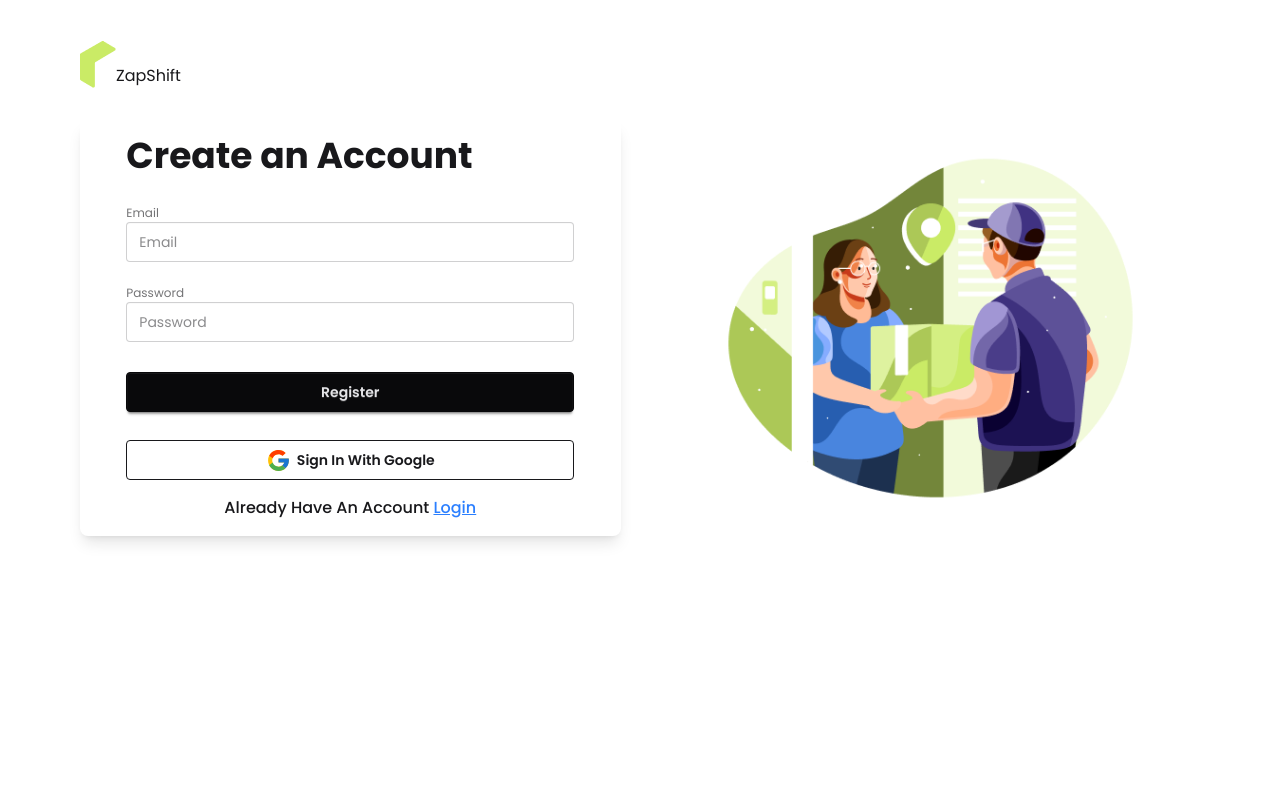
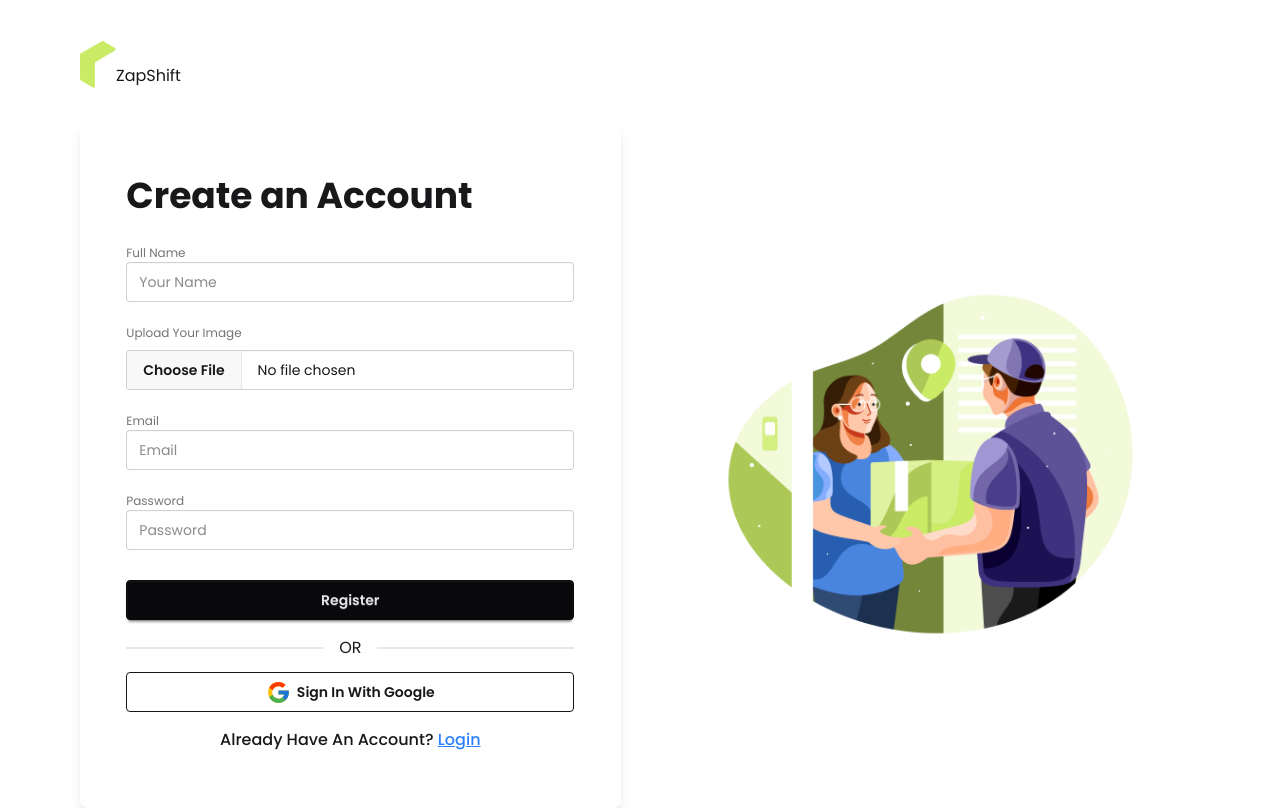
Before and after one commit to md-tahmid-hasan-golap/zapShift-client-side, a React (Vite) app: page /register in a window 1280 px wide. Built offline with nearby package versions, Linux system fonts and the light colour scheme; no server answers.

Commit message:
add  a update profile

```diff
--- a/package.json
+++ b/package.json
@@ -11,6 +11,7 @@
   },
   "dependencies": {
     "@tailwindcss/vite": "^4.1.18",
+    "axios": "^1.13.6",
     "firebase": "^12.8.0",
     "lucide-react": "^0.563.0",
     "react": "^19.2.0",
--- a/src/Auth/Register.jsx
+++ b/src/Auth/Register.jsx
@@ -3,9 +3,13 @@ import { useForm } from "react-hook-form";
 import { Link, useNavigate } from "react-router";
 import { AuthContext } from "../firebase/FirebaseAuthProvider";
 import { FcGoogle } from "react-icons/fc";
+import toast from "react-hot-toast";
+import { User } from "lucide-react";
+import axios from "axios";
 
 const Register = () => {
-  const { creatUser, signInWithGoogle } = useContext(AuthContext);
+  const { creatUser, signInWithGoogle, updateUserProfile } =
+    useContext(AuthContext);
   const navigate = useNavigate();
 
   const {
@@ -15,14 +19,36 @@ const Register = () => {
   } = useForm();
 
   const handelRegister = (data) => {
-    console.log(data);
+    // data context e email, password ebong name thakbe
+    console.log(data.photo[0]);
+    const profileImage = data.photo[0];
     creatUser(data.email, data.password)
       .then((result) => {
         console.log(result);
+        // update User profile here
+        const formData = new FormData();
+        formData.append("image", profileImage);
+        const imageApiUrl = `https://api.imgbb.com/1/upload?key=${import.meta.env.VITE_image_host}`;
+        axios.post(imageApiUrl, formData).then((res) => {
+          console.log("ufter image upload", res.data.data.url);
+          const userProfile = {
+            displayName: data.name,
+            photoURL: res.data.data.url,
+          };
+          updateUserProfile(userProfile)
+            .then(() => {
+              console.log("user Profile updated Done");
+            })
+            .catch((error) => {
+              console.log(error);
+            });
+        });
+        toast.success("Account created successfully!");
         navigate("/");
       })
       .catch((error) => {
         console.log(error);
+        toast.error(error.message || "Registration failed!");
       });
   };
 
@@ -30,52 +56,94 @@ const Register = () => {
     signInWithGoogle()
       .then((result) => {
         console.log(result);
+        toast.success("Signed in with Google!");
         navigate("/");
       })
       .catch((error) => {
         console.log(error);
+        toast.error("Google sign in failed!");
       });
   };
 
   return (
-    <div className="w-full max-w-md mx-auto px-4 sm:px-0">
+    <div className="w-full max-w-md mx-auto px-4 sm:px-0 py-10">
       <h2 className="text-2xl sm:text-3xl md:text-4xl font-bold text-center md:text-left mb-6">
         Create an Account
       </h2>
 
       <form onSubmit={handleSubmit(handelRegister)}>
         <fieldset className="fieldset space-y-4">
+          {/* Name Field */}
+          <div>
+            <label className="label">Full Name</label>
+            <input
+              type="text"
+              {...register("name", { required: "Name is required" })}
+              className="input input-bordered w-full"
+              placeholder="Your Name"
+            />
+            {errors.name && (
+              <p className="text-red-500 text-sm mt-1">{errors.name.message}</p>
+            )}
+          </div>
+          {/* image  Field */}
+          <div>
+            <label className="label mb-2">Upload Your Image</label>
+            <input
+              type="file"
+              {...register("photo", { required: "photo is required" })}
+              className="file-input input-bordered w-full"
+              placeholder="Upload Your Image"
+            />
+            {errors.name && (
+              <p className="text-red-500 text-sm mt-1">{errors.name.message}</p>
+            )}
+          </div>
+
+          {/* Email Field */}
           <div>
             <label className="label">Email</label>
             <input
               type="email"
-              {...register("email", { required: true })}
+              {...register("email", { required: "Email is required" })}
               className="input input-bordered w-full"
               placeholder="Email"
             />
-            {errors.email?.type === "required" && (
-              <p className="text-red-500 text-sm mt-1">Email is required</p>
+            {errors.email && (
+              <p className="text-red-500 text-sm mt-1">
+                {errors.email.message}
+              </p>
             )}
           </div>
 
+          {/* Password Field */}
           <div>
             <label className="label">Password</label>
             <input
               type="password"
-              {...register("password", { required: true, minLength: 6 })}
+              {...register("password", {
+                required: "Password is required",
+                minLength: {
+                  value: 6,
+                  message: "Minimum 6 characters required",
+                },
+              })}
               className="input input-bordered w-full"
               placeholder="Password"
             />
-            {errors.password?.type === "minLength" && (
+            {errors.password && (
               <p className="text-red-500 text-sm mt-1">
-                Password must be at least 6 characters
+                {errors.password.message}
               </p>
             )}
           </div>
 
           <button className="btn btn-neutral w-full mt-2">Register</button>
         </fieldset>
-        <br />
+      </form>
+
+      <div className="divider">OR</div>
+
       <button
         onClick={handelSignInWithGoogle}
         className="btn btn-outline w-full"
@@ -83,10 +151,9 @@ const Register = () => {
         <FcGoogle size={25} />
         Sign In With Google
       </button>
-      </form>
 
       <p className="text-center font-medium pt-4 text-sm sm:text-base">
-        Already Have An Account{" "}
+        Already Have An Account?{" "}
         <Link className="text-blue-500 underline" to="/login">
           Login
         </Link>
--- a/src/firebase/FirebaseAuthProvider.jsx
+++ b/src/firebase/FirebaseAuthProvider.jsx
@@ -8,6 +8,7 @@ import {
   signInWithEmailAndPassword,
   signInWithPopup,
   signOut,
+  updateProfile,
 } from "firebase/auth";
 
 export const AuthContext = createContext(null);
@@ -54,6 +55,9 @@ const FirebaseAuthProvider = ({ children }) => {
     setLoading(true);
     return signOut(auth);
   };
+  const updateUserProfile = (profile) => {
+    return updateProfile(auth.currentUser, profile);
+  };
   const userInfo = {
     user,
     setUser,
@@ -63,6 +67,7 @@ const FirebaseAuthProvider = ({ children }) => {
     signInUser,
     signInWithGoogle,
     logOut,
+    updateUserProfile,
   };
   return (
     <AuthContext.Provider value={userInfo}>{children}</AuthContext.Provider>
```
Also changed, not shown: 1 other file (tests, documents, lock files or other folders). Lines whose indentation alone changed are shown as unchanged.
